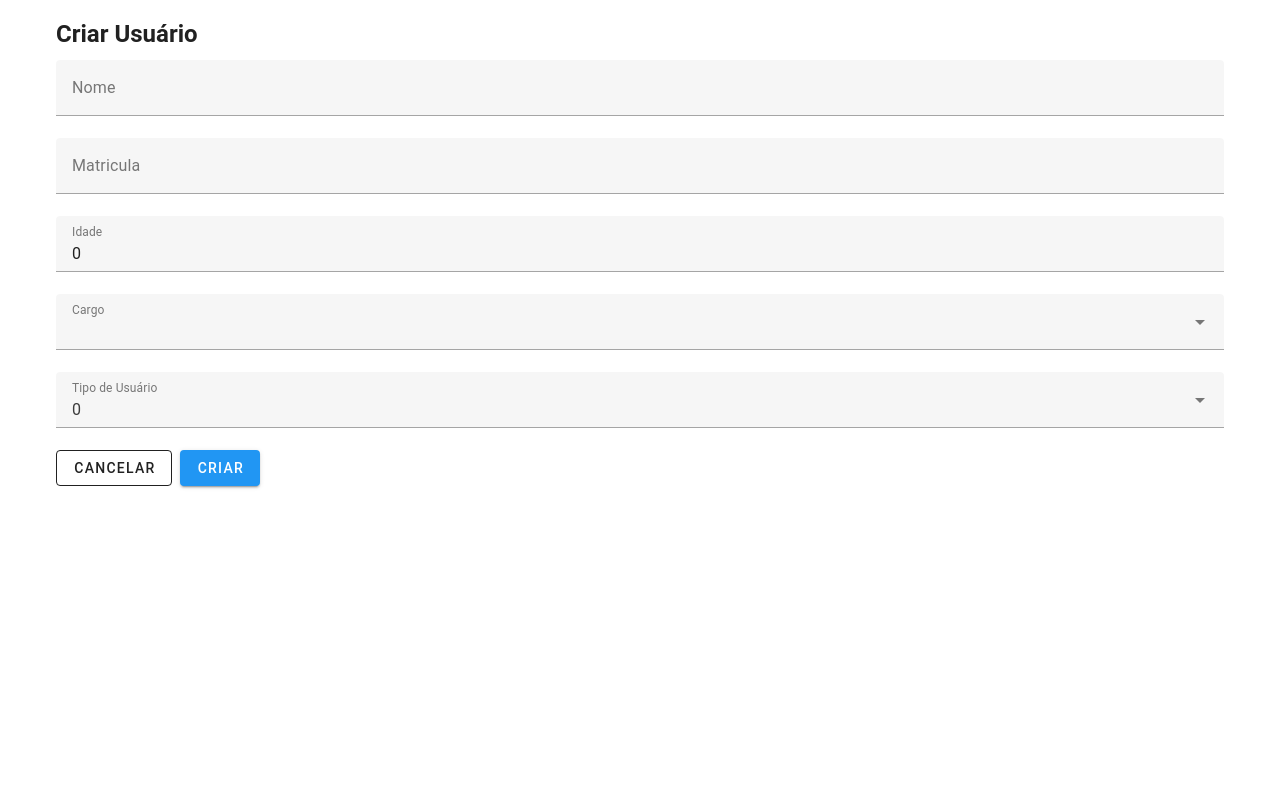
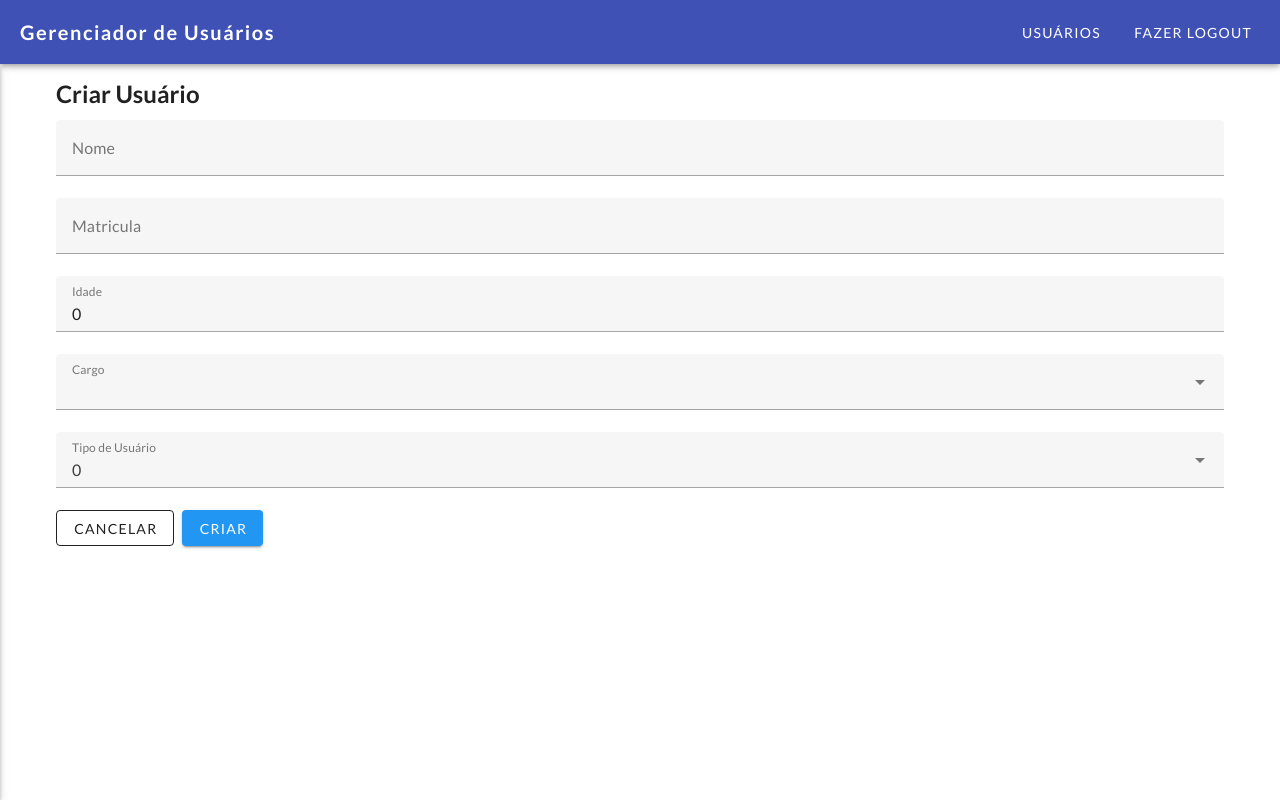
Before and after one commit to eltonls/test-front-2024, a Vue app: page /users/addUser in a window 1280 px wide. Built offline with nearby package versions, Linux system fonts and the light colour scheme; a web font is replaced by a local one.

Commit message:
(feature) add navbar and logout logic

```diff
--- a/src/App.vue
+++ b/src/App.vue
@@ -1,10 +1,17 @@
 <template>
   <div>
     <v-app>
-      <RouterView />
+      <Navbar v-if="route.meta.hasNavbar" />
+      <div class="pt-15">
+        <RouterView />
+      </div>
     </v-app>
   </div>
 </template>
 
 <script setup lang="ts">
+import { useRoute } from 'vue-router';
+import Navbar from './components/navbar/Navbar.vue';
+
+const route = useRoute();
 </script>
--- /dev/null
+++ b/src/components/navbar/Navbar.vue
@@ -0,0 +1,43 @@
+<template>
+  <div>
+    <v-app-bar elevation="4" scroll-behavior="fully-hide" dense fixed color="indigo">
+      <v-app-bar-nav-icon class="d-md-block d-lg-none" @click="toggleDrawer">
+        <v-icon icon="mdi-close" v-if="isNavigationDrawerOpen"></v-icon>
+        <v-icon icon="mdi-menu" v-else></v-icon>
+      </v-app-bar-nav-icon>
+      <v-app-bar-title class="title">Gerenciador de Usuários</v-app-bar-title>
+
+      <v-col class="d-none d-lg-flex justify-lg-end">
+        <v-btn to="/users">Usuários</v-btn>
+        <v-btn @click="logout">Fazer Logout</v-btn>
+      </v-col>
+    </v-app-bar>
+    <NavigationDrawer @logout="logout" :is-open="isNavigationDrawerOpen" />
+  </div>
+</template>
+
+<script setup lang="ts">
+import { ref } from 'vue';
+import NavigationDrawer from './NavigationDrawer.vue';
+import { UserStore } from '../../stores/user.store';
+import router from '../../routes';
+
+const userStore = UserStore();
+const isNavigationDrawerOpen = ref(false);
+
+function toggleDrawer() {
+  isNavigationDrawerOpen.value = !isNavigationDrawerOpen.value;
+}
+
+function logout() {
+  userStore.removeUser();
+  router.push("/login");
+}
+</script>
+
+<style scoped>
+.title {
+  font-weight: 700;
+  letter-spacing: 1.5px;
+}
+</style>
--- /dev/null
+++ b/src/components/navbar/NavigationDrawer.vue
@@ -0,0 +1,23 @@
+<template>
+  <v-navigation-drawer v-model="props.isOpen" elevation="4" color="indigo" :persistent="false">
+    <v-list-item>
+      <v-btn class="w-100" variant="text" to="/users">Usuários</v-btn>
+    </v-list-item>
+    <v-divider />
+    <v-list-item>
+      <v-btn class="w-100" variant="text" active-color="indigo" @click="$emit('logout')">Fazer Logout</v-btn>
+    </v-list-item>
+  </v-navigation-drawer>
+</template>
+
+<script setup lang="ts">
+const emits = defineEmits(["logout"]);
+
+const props = defineProps({
+  isOpen: {
+    type: Boolean,
+    required: true,
+    default: false
+  }
+})
+</script>
--- /dev/null
+++ b/src/main.css
@@ -0,0 +1,3 @@
+html {
+  font-family: "Lato";
+}
--- a/src/main.ts
+++ b/src/main.ts
@@ -2,6 +2,7 @@ import { createApp } from 'vue'
 import App from './App.vue'
 import router from './routes'
 import vuetify from './plugins/vuetify'
+import "./main.css";
 import { createPinia } from 'pinia'
 
 const pinia = createPinia()
--- a/src/pages/login/Login.vue
+++ b/src/pages/login/Login.vue
@@ -15,8 +15,8 @@
             </v-btn>
           </v-form>
           <v-alert class="position-fixed top-0 right-0" location="top end" v-model="isAlertShown" elevation="10"
-            density="comfortable" color="error" title="Usuário não encontrado"
-            text="Usuário não encontrado ou servidor fora do ar, fale com seu administrador" closable></v-alert>
+            density="comfortable" color="error" title="Erro!"
+            text="Erro ao fazer login, tente novamente mais tarde" closable></v-alert>
         </v-col>
         <v-col class="col">
           <img src="/src/assets/login_img.jpg" class="img" alt="teste de reference">
@@ -31,6 +31,7 @@ import { ref } from 'vue';
 import { LoginService } from '../../api/login.service';
 import { UserStore } from '../../stores/user.store';
 import useAlert from '../../composables/alert.composable';
+import router from '../../routes';
 
 const { isAlertShown, showAlert, closeAlert } = useAlert();
 
@@ -42,6 +43,7 @@ function submitLogin() {
   LoginService.login(user.value, password.value)
     .then((data) => {
       userStore.saveUser(data);
+      router.push("/users");
     })
     .catch(() => {
       showAlert();
--- a/src/routes/index.ts
+++ b/src/routes/index.ts
@@ -8,15 +8,18 @@ const router = createRouter({
   routes: [
     {
       path: "/login",
-      component: Login
+      component: Login,
+      meta: { hasNavbar: false }
     },
     {
       path: "/users",
-      component: UserList
+      component: UserList,
+      meta: { hasNavbar: true }
     },
     {
       path: "/users/addUser",
-      component: AddUser
+      component: AddUser,
+      meta: { hasNavbar: true }
     }
   ]
 })
--- a/src/stores/user.store.ts
+++ b/src/stores/user.store.ts
@@ -15,8 +15,11 @@ export const UserStore = defineStore("user", {
     }
   },
   actions: {
-    saveUser(user: UserInfo) {
+    saveUser(user: UserInfo): void {
       this.user = user;
+    },
+    removeUser(): void {
+      this.user = null;
     }
   }
 })
```
